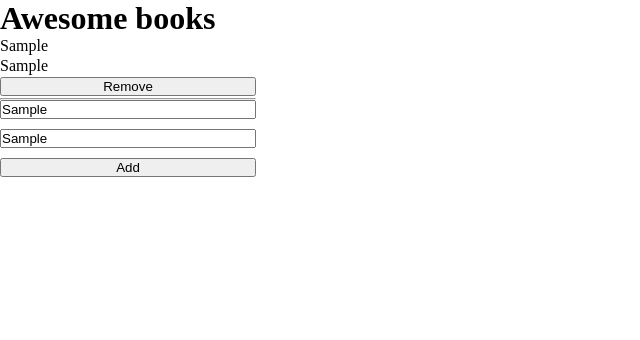
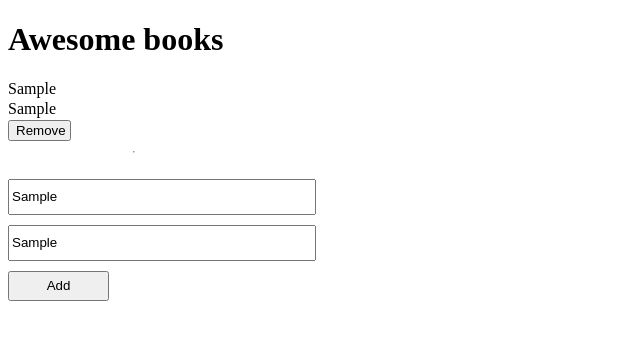
Before and after one commit to Willian-Berrocal/Awesome-books-project, a website: page index.html in a window 1280 px wide. Both pictures are taken after typing "Sample", "Sample" into the empty fields and a click on the button "Add". Shown: the whole page, without its empty margins (0-640 px from the left). Drawn offline with Linux system fonts and the light colour scheme.

Commit message:
Update main.js

```diff
--- a/index.html
+++ b/index.html
@@ -8,15 +8,18 @@
   <link rel="stylesheet" href="style.css">
 </head>
 <body>
-  <h1>Awesome books</h1>
-  <section class="books-section container-v">
+  <div class="main">
+    <h1>Awesome books</h1>
+    <section class="books-section container-v">
+    </section>
+    <br>
+    <form action="" method="post" class="container-v">
+      <input type="text" class="form-title" placeholder="Title" id="title">
+      <input type="text" class="form-author" placeholder="Author" id="title">
+      <button class="add-button">Add</button>
+    </form>
+  </div>
 
-  </section>
-  <form action="" method="post" class="container-v">
-    <input type="text" class="form-title" placeholder="Title">
-    <input type="text" class="form-author" placeholder="Author">
-    <button class="add-button">Add</button>
-  </form>
   <script src="main.js"></script>
 </body>
 </html>
--- a/main.js
+++ b/main.js
@@ -53,7 +53,8 @@ function AddBook (e) {
   removeButton.textContent = 'Remove';
   newBook.appendChild(removeButton);
 
-  newBook.appendChild(document.createElement('hr'));
+  const hr = document.createElement("HR");
+  newBook.appendChild(hr);
 
   library.push({title:titleInput.value, author:authorInput.value});
   localStorage.setItem('libraryData', JSON.stringify(library));
--- a/style.css
+++ b/style.css
@@ -1,6 +1,16 @@
-*, *::before, *::after {
-  margin: 0;
-  padding: 0;
+.add-button {
+  width: 40%;
+  height: 30px;
+}
+
+#title {
+  height: 30px;
+  width: 300px;
+}
+
+.remove-button {
+  width: 25%;
+  height:25;
 }
 
 .container-v {
```
